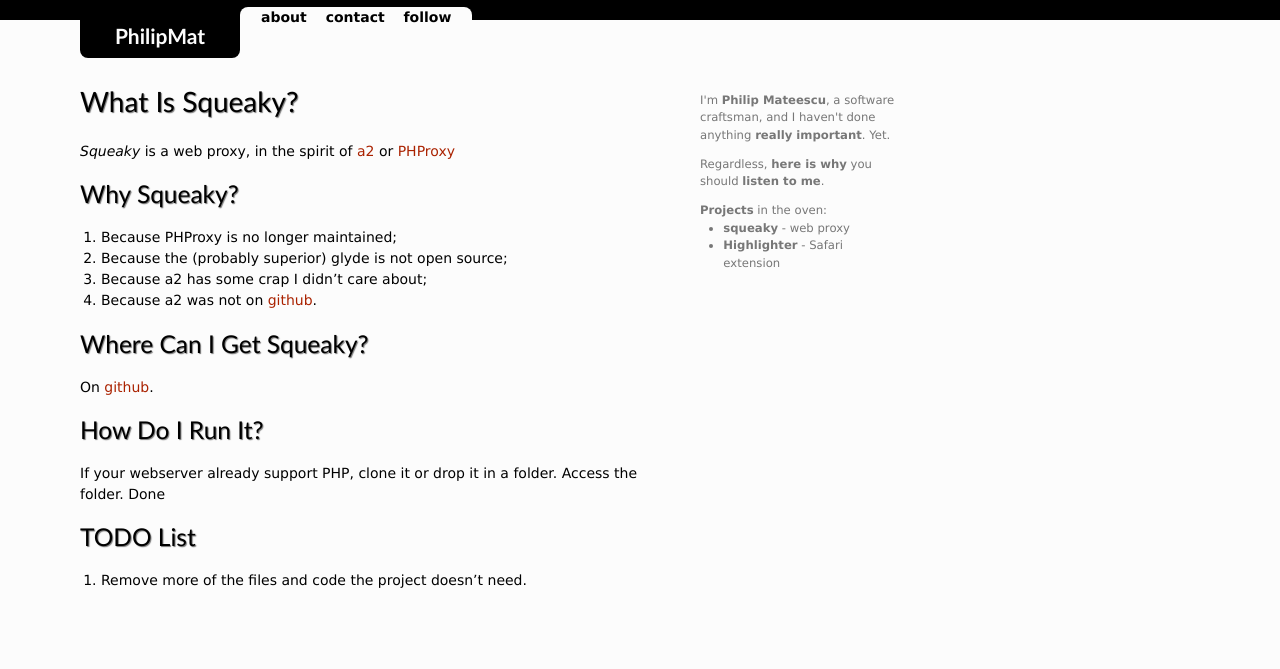
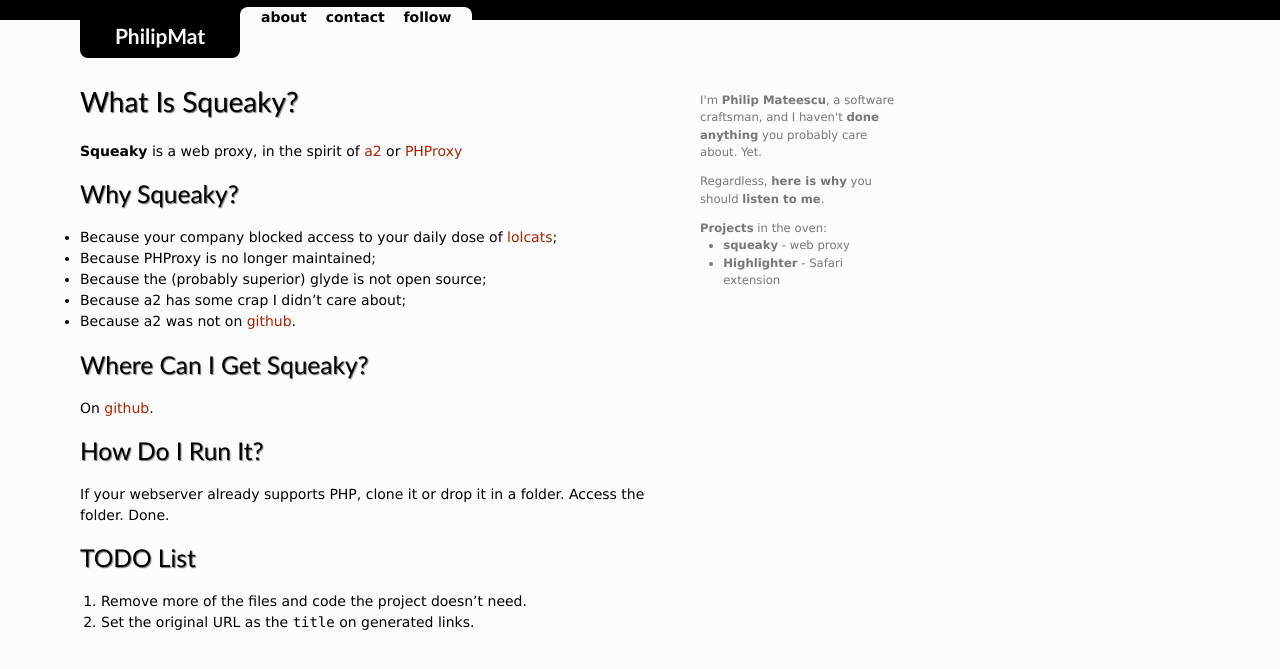
Before and after one commit to philipmat/philipmat.github.io, a Jekyll site: the page built from projects/squeaky.markdown, in a window 1280 px wide. Shown: the top 669 px of the page. Built offline with Jekyll 4.4.1, drawn with Linux system fonts in a browser that asks for light colours; Markdown is read by kramdown in place of the engine named in the settings.

```diff
--- a/_includes/sidebar.html
+++ b/_includes/sidebar.html
@@ -1,7 +1,7 @@
 <div id="sidebar">
 	<p>
 	I'm <a href="/about.html">Philip Mateescu</a>, a software craftsman,
-	and I haven't done anything <a href="/projects/">really important</a>. Yet.
+	and I haven't <a href="/projects/">done anything</a> you probably care about. Yet.
 	</p>
 
 	<p>Regardless, <a href="/listen.html">here is why</a> you should <a href="http://twitter.com/philipmatix">listen to me</a>.</p>
--- a/projects/squeaky.markdown
+++ b/projects/squeaky.markdown
@@ -4,20 +4,22 @@ layout: page
 ---
 
 # What Is Squeaky?
-*Squeaky* is a web proxy, in the spirit of [a2](http://a2.com) or [PHProxy](http://phproxy)
+**Squeaky** is a web proxy, in the spirit of [a2](http://a2.com) or [PHProxy](http://phproxy)
 
 ## Why Squeaky?
 
-1. Because PHProxy is no longer maintained;
-2. Because the (probably superior) glyde is not open source;
-3. Because a2 has some crap I didn't care about;
-4. Because a2 was not on [github](http://github.com/philipmat/squeaky/).
+- Because your company blocked access to your daily dose of [lolcats](http://icanhascheezburger.com/);
+- Because PHProxy is no longer maintained;
+- Because the (probably superior) glyde is not open source;
+- Because a2 has some crap I didn't care about;
+- Because a2 was not on [github](http://github.com/philipmat/squeaky/).
 
 ## Where Can I Get Squeaky?
 On [github](http://github.com/philipmat/squeaky/).
 
 ## How Do I Run It?
-If your webserver already support PHP, clone it or drop it in a folder. Access the folder. Done
+If your webserver already supports PHP, clone it or drop it in a folder. Access the folder. Done.
 
 ## TODO List
 1. Remove more of the files and code the project doesn't need.
+2. Set the original URL as the `title` on generated links.
```
Also changed, not shown: projects/highlighter.markdown (+12 -2 lines), projects/index.markdown (+7 -4 lines), media/images/highlighter.jpg (added).
